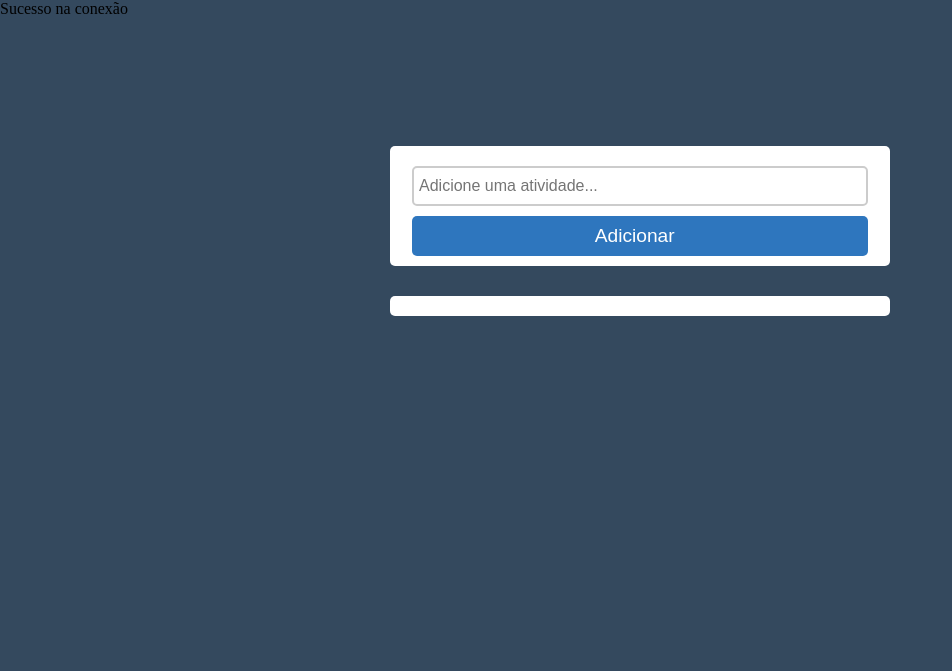
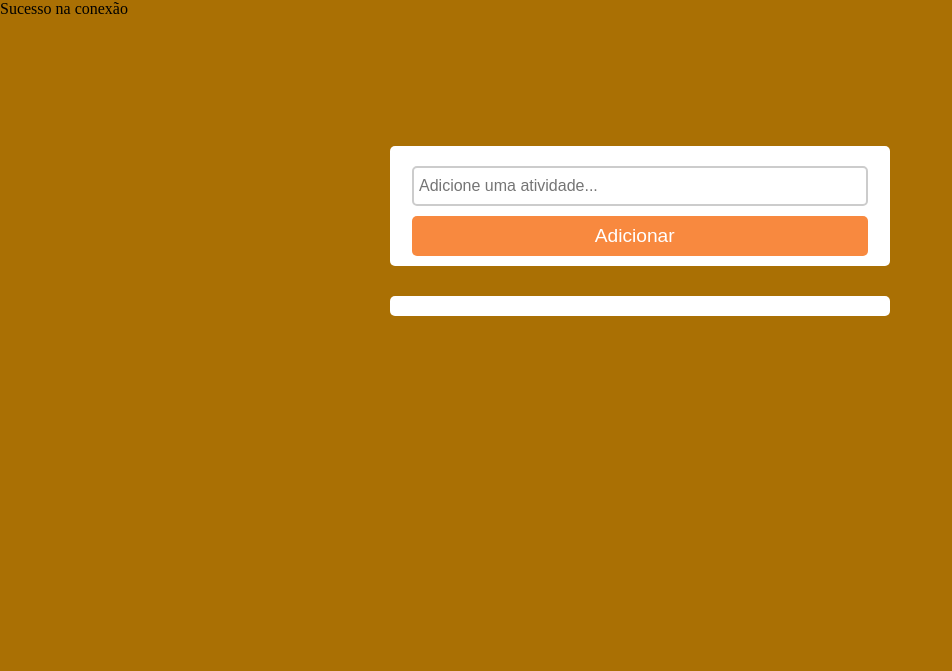
Before and after one commit to irisCelestino/Tarefas, a PHP site: page / in a window 1280 px wide. Shown: the top 671 px of the page, without its empty margins (0-952 px from the left). Run offline with PHP 8.4, Linux system fonts and the light colour scheme; data that the repository does not hold is empty.

Commit message:
stilo: mudança e cores

```diff
--- a/css/style.css
+++ b/css/style.css
@@ -1,5 +1,5 @@
 body {
-  background: #34495e;
+  background: #aa7004;
 }
 * {
   margin: 0;
@@ -41,7 +41,7 @@ body {
   margin: 0px auto;
   border: none;
   outline: none;
-  background: #2e76be;
+  background: #f8893f;
   color: white;
   font-family: sans-serif;
   font-size: larger;
--- a/index.php
+++ b/index.php
@@ -44,11 +44,9 @@ require 'conexao.php';
   </form>
 
 <?php
-
 $sql = ' SELECT * FROM
 todos ORDER BY  id DESC ';
 $resultado = mysqli_query($conexao,$sql);
-
 ?>
   <div class="show-todo-section">
     <?php
```
